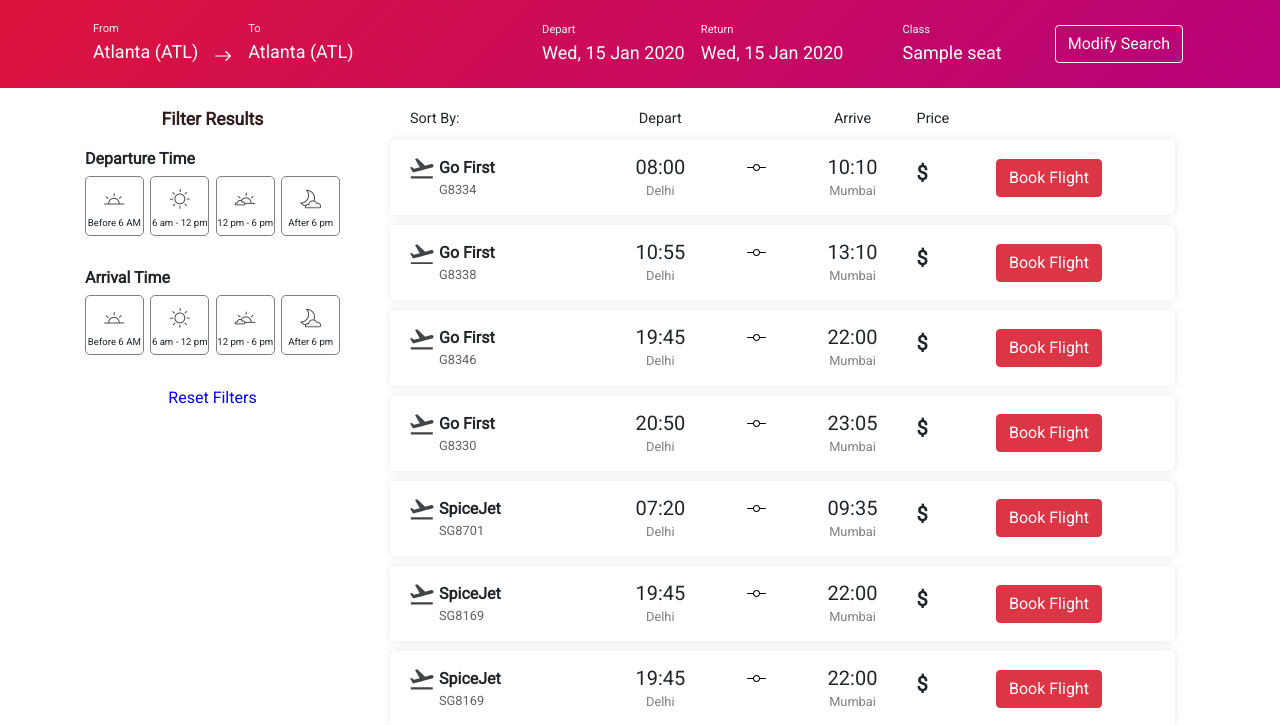
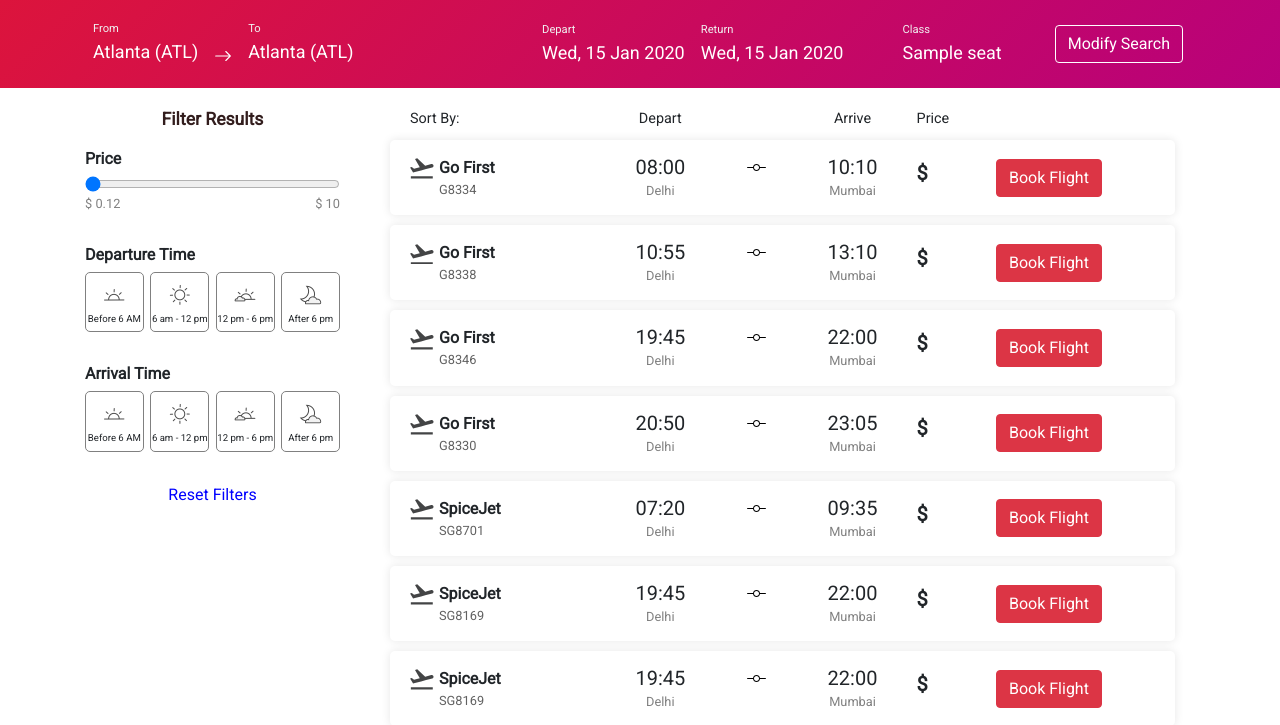
Before and after one commit to RakeshSuvvari/Flights_Booking_Website, a Django app: template flight/templates/flight/search.html in a window 1280 px wide. Shown: the part 66-791 px from the top of the page. Run offline with Django 3.2, Linux system fonts and the light colour scheme; data comes from the database, SQL or seed files in the repository; both versions use the stored data as it was after the commit; tables that the repository leaves empty hold one stand-in row (values such as "Sample post"); the template is opened without the code that fills it: values that come from a table or form of the project are taken from there, most other values are stand-ins (such as "Sample title", 1, 10 or a date in 2020); some libraries are stand-ins or nearby versions; some web fonts are replaced.

Commit message:
filters and round trip

```diff
--- a/flight/static/css/search2_style.css
+++ b/flight/static/css/search2_style.css
@@ -450,3 +450,29 @@
         display: flex!important;
     }
 }
+
+.section-switcher {
+    display: flex;
+    justify-content: center;
+    margin: 1em 0;
+}
+
+.tabs {
+    display: flex;
+    border-bottom: 2px solid #ccc;
+    margin-top: 20px;
+}
+
+.trip-tab {
+    padding: 10px 20px;
+    cursor: pointer;
+    font-weight: bold;
+    color: #888;
+    border-bottom: 3px solid transparent;
+    transition: all 0.3s ease-in-out;
+}
+
+.trip-tab.active-div {
+    color: #000;
+    border-bottom: 3px solid #007bff; /* blue highlight */
+}
--- a/flight/static/css/search_style.css
+++ b/flight/static/css/search_style.css
@@ -580,3 +580,23 @@
     }*/
     /*Next css in othet css file*/
 }
+
+.tabs {
+    display: flex;
+    border-bottom: 2px solid #ccc;
+    margin-top: 20px;
+}
+
+.trip-tab {
+    padding: 10px 20px;
+    cursor: pointer;
+    font-weight: bold;
+    color: #888;
+    border-bottom: 3px solid transparent;
+    transition: all 0.3s ease-in-out;
+}
+
+.trip-tab.active-div {
+    color: #000;
+    border-bottom: 3px solid #007bff; /* blue highlight */
+}
--- a/flight/static/js/search2.js
+++ b/flight/static/js/search2.js
@@ -473,7 +473,7 @@
     "width": activeWidth + "px"
     });
 
-    $(".tabs").on("click","a",function(e){
+    $(".tabs").on("click", ".trip-tab", function(e) {
     e.preventDefault();
     $('.tabs a').removeClass("active-div");
     $(this).addClass('active-div');
@@ -485,4 +485,40 @@
     });
     setTimeout(() => {trip_type_flight(e.target);},400);
     });
+
 }
+
+
+
+function resetFilters() {
+    // Reset all filter buttons (departure/arrival) to inactive
+    document.querySelectorAll('.square-box').forEach(box => {
+        box.classList.remove('active');
+        const imgs = box.querySelectorAll('img');
+        imgs.forEach(img => {
+            if (img.dataset.statefor === 'active') img.style.display = 'none';
+            if (img.dataset.statefor === 'inactive') img.style.display = 'block';
+        });
+    });
+
+    // Show all flights again
+    document.querySelectorAll('#flights_div .each-flight-div-box').forEach(div => {
+        div.classList.add('show');
+        div.style.display = '';
+    });
+
+    document.querySelectorAll('#flights_div2 .each-flight-div-box').forEach(div => {
+        div.classList.add('show');
+        div.style.display = '';
+    });
+
+    // Reset range filters if needed
+    let range1 = document.querySelector('.filter-price input[type="range"]');
+    let range2 = document.querySelector('.filter-price2 input[type="range"]');
+    if (range1) range1.value = range1.max;
+    if (range2) range2.value = range2.max;
+
+    // Optionally reapply filter functions
+    if (typeof filter === 'function') filter();
+    if (typeof filter2 === 'function') filter2();
+}
--- a/flight/templates/flight/book.html
+++ b/flight/templates/flight/book.html
@@ -119,6 +119,7 @@
                             <div class="col-3 ci">
                                 Country Code
                                 <select name="countryCode" class="custom-select">
+                                    <option data-countryCode="US" value="1">USA (+1)</option>
                                     <option data-countryCode="IN" value="91">India (+91)</option>
                                     <option data-countryCode="DZ" value="213">Algeria (+213)</option>
                                     <option data-countryCode="AD" value="376">Andorra (+376)</option>
@@ -321,7 +322,6 @@
                                     <option data-countryCode="UA" value="380">Ukraine (+380)</option>
                                     <option data-countryCode="AE" value="971">United Arab Emirates (+971)</option>
                                     <option data-countryCode="UY" value="598">Uruguay (+598)</option>
-                                    <option data-countryCode="US" value="1">USA (+1)</option>
                                     <option data-countryCode="UZ" value="7">Uzbekistan (+7)</option>
                                     <option data-countryCode="VU" value="678">Vanuatu (+678)</option>
                                     <option data-countryCode="VA" value="379">Vatican City (+379)</option>
--- a/flight/templates/flight/payment.html
+++ b/flight/templates/flight/payment.html
@@ -1,6 +1,8 @@
 {% extends 'flight/layout.html' %}
 
 {% load static %}
+
+{% load math_filters %}
 
 {% block head %}
     <title>Payment | Flight</title>
@@ -30,7 +32,7 @@
                         <div class="row payment-amount-div">
                             <div class="form-group">
                                 <label for="payment_amount">PAYMENT AMOUNT</label>
-                                <input type="text" class="form-control" id="payment_amount" name="fare" value="$ {{fare}}" disabled required>
+                                <input type="text" class="form-control" id="payment_amount" name="fare" value="$ {{fare | divide:80}}" disabled required>
                             </div>
                         </div>
                         <div class="row card-no-div">
--- a/flight/templates/flight/search.html
+++ b/flight/templates/flight/search.html
@@ -162,6 +173,22 @@
                                         <h4>Filter Results</h4>
                                     </center>
                                     <div class="filter-box">
+                                        <div class="filter-price">
+                                            <div class="font-weight-bold">Price</div>
+                                            <div>
+                                                <input type="range" class="form-control-range" min="{{min_price}}" max="{{max_price}}" value="{{max_price}}" oninput="filter()">
+                                                <div class="price-range-output">
+                                                    <div class="initial-price-range">
+                                                        <span class="currency-symbol">$</span>
+                                                        <span class="initial-price-value">{{min_price | divide:80}}</span>
+                                                    </div>
+                                                    <div class="final-price-range">
+                                                        <span class="currency-symbol">$</span>
+                                                        <span class="final-price-value"></span>
+                                                    </div>
+                                                </div>
+                                            </div>
+                                        </div><!---->
                                         <div class="time-slot departure-time-slot-group">
                                             <div class="font-weight-bold">Departure Time</div>
                                             <div style="display: flex; justify-content: space-between;">
@@ -773,11 +810,11 @@
                                 <span id="select-total-fare">
                                     {% if flights2 %}
                                         {% if seat == "Economy" %}
-                                            {{flights.all.0.economy_fare | add:flights2.all.0.economy_fare | divide:80}}
+                                            {{flights.all.0.economy_fare | add_float:flights2.all.0.economy_fare | divide:80}}
                                         {% elif seat == "Business" %}
-                                            {{flights.all.0.business_fare | add:flights2.all.0.business_fare | divide:80}}
+                                            {{flights.all.0.business_fare | add_float:flights2.all.0.business_fare | divide:80}}
                                         {% else %}
-                                            {{flights.all.0.first_fare | add:flights2.all.0.first_fare | divide:80}}
+                                            {{flights.all.0.first_fare | add_float:flights2.all.0.first_fare | divide:80}}
                                         {% endif %}
                                     {% else %}
                                         {% if seat == "Economy" %}
@@ -819,11 +856,11 @@
                                     <span id="select-total-fare-media">
                                         {% if flights2 %}
                                             {% if seat == "Economy" %}
-                                                {{flights.all.0.economy_fare | add:flights2.all.0.economy_fare | divide:80}}
+                                                {{flights.all.0.economy_fare | add_float:flights2.all.0.economy_fare | divide:80}}
                                             {% elif seat == "Business" %}
-                                                {{flights.all.0.business_fare | add:flights2.all.0.business_fare | divide:80}}
+                                                {{flights.all.0.business_fare | add_float:flights2.all.0.business_fare | divide:80}}
                                             {% else %}
-                                                {{flights.all.0.first_fare | add:flights2.all.0.first_fare | divide:80}}
+                                                {{flights.all.0.first_fare | add_float:flights2.all.0.first_fare | divide:80}}
                                             {% endif %}
                                         {% else %}
                                             {% if seat == "Economy" %}
```
Also changed, not shown: other parts of flight/templates/flight/search.html (+27 -6 lines), db.sqlite3. Lines whose indentation alone changed are shown as unchanged.
